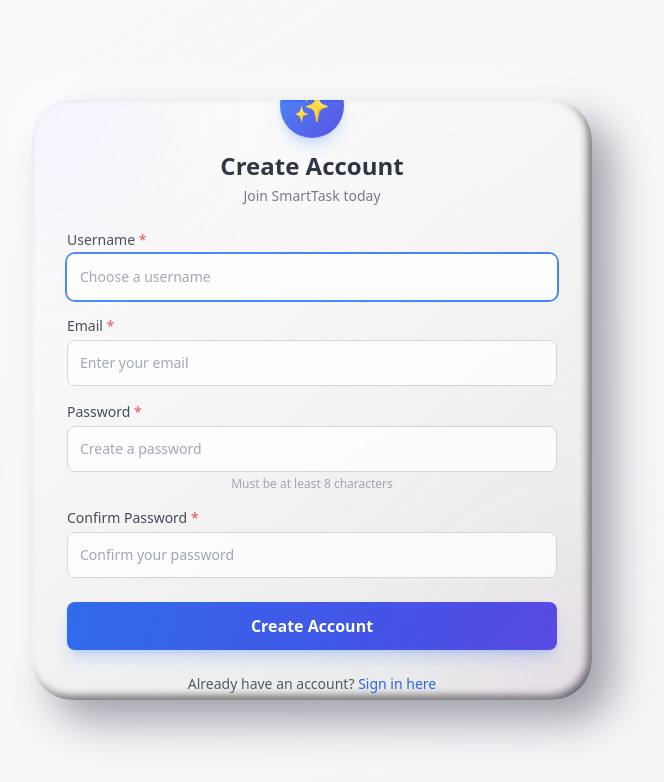
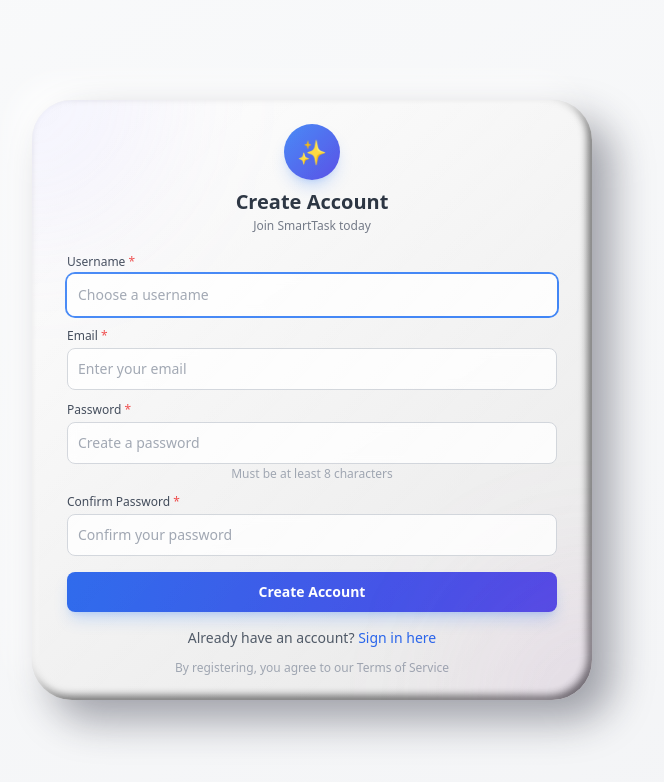
Before and after one commit to allaingaye/smarttask-management-system-and-team-collaboration, a React (Create React App) app in the folder Frontend/smarttask_ui/: page /register in a window 1280 px wide. Shown: the top 782 px of the page, without its empty margins (328-992 px from the left). Built offline with nearby package versions, Linux system fonts and the light colour scheme.

Commit message:
Update Register.jsx

```diff
--- a/Frontend/smarttask_ui/src/pages/Auth/Register.jsx
+++ b/Frontend/smarttask_ui/src/pages/Auth/Register.jsx
@@ -22,7 +22,6 @@ export default function Register() {
   const handleChange = (e) => {
     const { name, value } = e.target;
     setFormData({ ...formData, [name]: value });
-    // Clear field error when user types
     if (fieldErrors[name]) {
       setFieldErrors({ ...fieldErrors, [name]: "" });
     }
@@ -34,7 +33,6 @@ export default function Register() {
     setFieldErrors({});
     setLoading(true);
 
-    // ✅ Validate all fields
     const errors = {};
     if (!formData.username.trim()) {
       errors.username = "Username is required";
@@ -74,7 +72,7 @@ export default function Register() {
         username: formData.username.trim(),
         email: formData.email.trim().toLowerCase(),
         password: formData.password,
-        confirm_password: formData.confirmPassword,  // ✅ REQUIRED by backend
+        confirm_password: formData.confirmPassword,
       };
 
       console.log("📤 Sending registration data:", {
@@ -93,7 +91,6 @@ export default function Register() {
         icon: "🎉",
       });
 
-      // ✅ Auto-login after registration
       const loginSuccess = await login(formData.username, formData.password);
       if (loginSuccess) {
         navigate("/dashboard");
@@ -187,24 +184,24 @@ export default function Register() {
       <Card variant="default" className="w-full max-w-md">
         <form onSubmit={handleSubmit} className="flex flex-col items-center w-full">
           {/* Logo / Brand */}
-          <div className="mb-6 text-center">
-            <div className="w-16 h-16 rounded-full bg-gradient-to-br from-blue-500 to-indigo-600 flex items-center justify-center mx-auto mb-3 shadow-lg shadow-blue-500/25">
-              <span className="text-3xl">✨</span>
+          <div className="mb-5 text-center">
+            <div className="w-14 h-14 rounded-full bg-gradient-to-br from-blue-500 to-indigo-600 flex items-center justify-center mx-auto mb-2 shadow-lg shadow-blue-500/25">
+              <span className="text-2xl">✨</span>
             </div>
-            <h2 className="text-2xl font-bold text-gray-800">Create Account</h2>
-            <p className="text-sm text-gray-500 mt-1">Join SmartTask today</p>
+            <h2 className="text-xl font-bold text-gray-800">Create Account</h2>
+            <p className="text-xs text-gray-500 mt-0.5">Join SmartTask today</p>
           </div>
 
           {/* Error Display */}
           {error && (
-            <div className="w-full mb-4 p-3 bg-red-50 border border-red-200 rounded-lg text-red-600 text-sm">
+            <div className="w-full mb-3 p-2.5 bg-red-50 border border-red-200 rounded-lg text-red-600 text-xs">
               <span className="font-medium">Error:</span> {error}
             </div>
           )}
 
           {/* Username Input */}
-          <div className="w-full mb-4">
-            <label className="block text-sm font-medium text-gray-700 mb-1 text-left">
+          <div className="w-full mb-3">
+            <label className="block text-xs font-medium text-gray-700 mb-1 text-left">
               Username <span className="text-red-500">*</span>
             </label>
             <input
@@ -213,7 +210,7 @@ export default function Register() {
               placeholder="Choose a username"
               value={formData.username}
               onChange={handleChange}
-              className={`w-full p-3 rounded-lg border ${
+              className={`w-full p-2.5 rounded-lg border ${
                 fieldErrors.username ? 'border-red-500' : 'border-gray-300'
               } focus:ring-2 focus:ring-blue-500 focus:border-transparent outline-none transition-all duration-200 bg-white/80 backdrop-blur-sm text-sm`}
               disabled={loading}
@@ -221,13 +218,13 @@ export default function Register() {
               autoComplete="username"
             />
             {fieldErrors.username && (
-              <p className="mt-1 text-xs text-red-500">{fieldErrors.username}</p>
+              <p className="mt-0.5 text-xs text-red-500">{fieldErrors.username}</p>
             )}
           </div>
 
           {/* Email Input */}
-          <div className="w-full mb-4">
-            <label className="block text-sm font-medium text-gray-700 mb-1 text-left">
+          <div className="w-full mb-3">
+            <label className="block text-xs font-medium text-gray-700 mb-1 text-left">
               Email <span className="text-red-500">*</span>
             </label>
             <input
@@ -236,20 +233,20 @@ export default function Register() {
               placeholder="Enter your email"
               value={formData.email}
               onChange={handleChange}
-              className={`w-full p-3 rounded-lg border ${
+              className={`w-full p-2.5 rounded-lg border ${
                 fieldErrors.email ? 'border-red-500' : 'border-gray-300'
               } focus:ring-2 focus:ring-blue-500 focus:border-transparent outline-none transition-all duration-200 bg-white/80 backdrop-blur-sm text-sm`}
               disabled={loading}
               autoComplete="email"
             />
             {fieldErrors.email && (
-              <p className="mt-1 text-xs text-red-500">{fieldErrors.email}</p>
+              <p className="mt-0.5 text-xs text-red-500">{fieldErrors.email}</p>
             )}
           </div>
 
           {/* Password Input */}
-          <div className="w-full mb-4">
-            <label className="block text-sm font-medium text-gray-700 mb-1 text-left">
+          <div className="w-full mb-3">
+            <label className="block text-xs font-medium text-gray-700 mb-1 text-left">
               Password <span className="text-red-500">*</span>
             </label>
             <input
@@ -258,24 +255,24 @@ export default function Register() {
               placeholder="Create a password"
               value={formData.password}
               onChange={handleChange}
-              className={`w-full p-3 rounded-lg border ${
+              className={`w-full p-2.5 rounded-lg border ${
                 fieldErrors.password ? 'border-red-500' : 'border-gray-300'
               } focus:ring-2 focus:ring-blue-500 focus:border-transparent outline-none transition-all duration-200 bg-white/80 backdrop-blur-sm text-sm`}
               disabled={loading}
               autoComplete="new-password"
             />
             {fieldErrors.password ? (
-              <p className="mt-1 text-xs text-red-500">{fieldErrors.password}</p>
+              <p className="mt-0.5 text-xs text-red-500">{fieldErrors.password}</p>
             ) : (
-              <p className="mt-1 text-xs text-gray-400">
+              <p className="mt-0.5 text-xs text-gray-400">
                 Must be at least 8 characters
               </p>
             )}
           </div>
 
           {/* Confirm Password */}
-          <div className="w-full mb-6">
-            <label className="block text-sm font-medium text-gray-700 mb-1 text-left">
+          <div className="w-full mb-4">
+            <label className="block text-xs font-medium text-gray-700 mb-1 text-left">
               Confirm Password <span className="text-red-500">*</span>
             </label>
             <input
@@ -284,14 +281,14 @@ export default function Register() {
               placeholder="Confirm your password"
               value={formData.confirmPassword}
               onChange={handleChange}
-              className={`w-full p-3 rounded-lg border ${
+              className={`w-full p-2.5 rounded-lg border ${
                 fieldErrors.confirmPassword ? 'border-red-500' : 'border-gray-300'
               } focus:ring-2 focus:ring-blue-500 focus:border-transparent outline-none transition-all duration-200 bg-white/80 backdrop-blur-sm text-sm`}
               disabled={loading}
               autoComplete="new-password"
             />
             {fieldErrors.confirmPassword && (
-              <p className="mt-1 text-xs text-red-500">{fieldErrors.confirmPassword}</p>
+              <p className="mt-0.5 text-xs text-red-500">{fieldErrors.confirmPassword}</p>
             )}
           </div>
 
@@ -299,11 +296,11 @@ export default function Register() {
           <button
             type="submit"
             disabled={loading}
-            className="w-full py-3 rounded-lg bg-gradient-to-r from-blue-600 to-indigo-600 text-white font-semibold shadow-lg shadow-blue-500/25 hover:shadow-blue-500/40 transition-all duration-200 disabled:opacity-50 disabled:cursor-not-allowed flex items-center justify-center"
+            className="w-full py-2.5 rounded-lg bg-gradient-to-r from-blue-600 to-indigo-600 text-white font-semibold shadow-lg shadow-blue-500/25 hover:shadow-blue-500/40 transition-all duration-200 disabled:opacity-50 disabled:cursor-not-allowed flex items-center justify-center text-sm"
           >
             {loading ? (
               <>
-                <svg className="animate-spin -ml-1 mr-3 h-5 w-5 text-white" xmlns="http://www.w3.org/2000/svg" fill="none" viewBox="0 0 24 24">
+                <svg className="animate-spin -ml-1 mr-2 h-4 w-4 text-white" xmlns="http://www.w3.org/2000/svg" fill="none" viewBox="0 0 24 24">
                   <circle className="opacity-25" cx="12" cy="12" r="10" stroke="currentColor" strokeWidth="4"></circle>
                   <path className="opacity-75" fill="currentColor" d="M4 12a8 8 0 018-8V0C5.373 0 0 5.373 0 12h4zm2 5.291A7.962 7.962 0 014 12H0c0 3.042 1.135 5.824 3 7.938l3-2.647z"></path>
                 </svg>
@@ -315,14 +312,14 @@ export default function Register() {
           </button>
 
           {/* Login Link */}
-          <p className="mt-6 text-sm text-gray-600">
+          <p className="mt-4 text-sm text-gray-600">
             Already have an account?{" "}
             <Link to="/login" className="text-blue-600 hover:text-blue-800 hover:underline font-medium transition-colors">
               Sign in here
             </Link>
           </p>
 
-          <p className="mt-4 text-xs text-gray-400 text-center">
+          <p className="mt-3 text-xs text-gray-400 text-center">
             By registering, you agree to our Terms of Service
           </p>
         </form>
```
